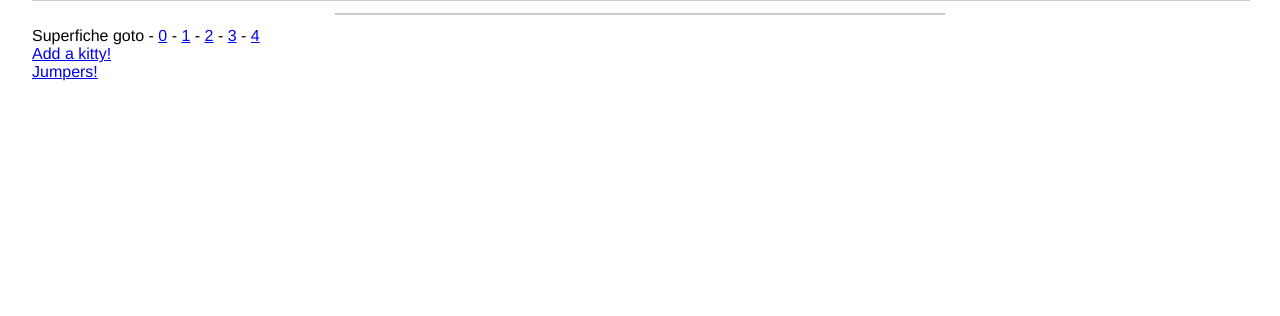
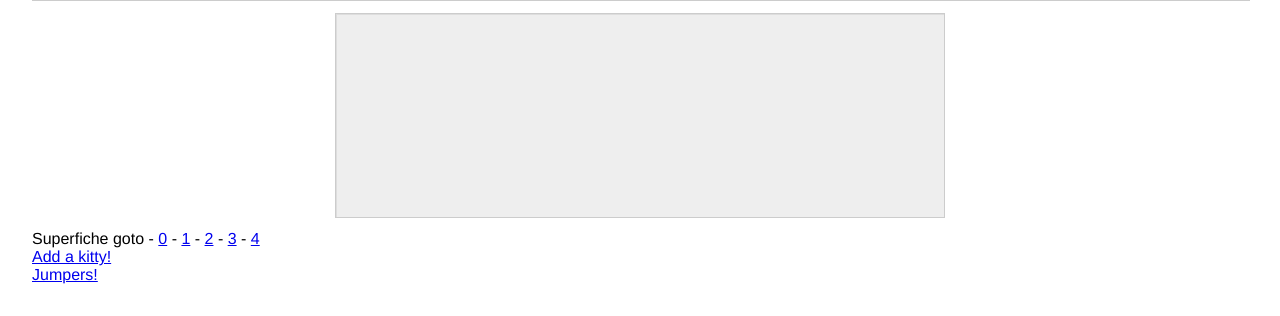
Before and after one commit to jde/fiche, a plain HTML site: page demo/index.html in a window 1280 px wide. Shown: the part 521-837 px from the top of the page. Before the commit the page ends 800 px from the top, so only its background shows below. Drawn offline with Linux system fonts and the light colour scheme.

Commit message:
Building out minimap scroller

```diff
--- a/demo/index.html
+++ b/demo/index.html
@@ -28,6 +28,11 @@
 			border: 1px solid #ccc;
 		}
 
+		.fiche-scroll-viewable {
+			border: 1px solid #ddd;
+			background-color: #eee;
+		}
+
 	</style>
 
 </head>
@@ -49,6 +54,8 @@
 	<img width="100" src="http://www.inf.aber.ac.uk/advisory/faqs/library/images/microfiche5.jpg" />
 
 	<script>
+
+		var f, fs;
 
 		var drawNav = function (f) {
 			$(".nav").html("Superfiche goto ");
@@ -80,11 +87,7 @@
 		};
 
 		$(function () {
-			f = new fiche('.viewport', {
-				scroll: {
-					e: $('.scroll')
-				}
-			});
+			f = new fiche('.viewport');
 
 			f.add('img', function (e, fiche) {
 					return Math.floor(Math.random() * 400);
@@ -96,6 +99,9 @@
 
 			drawNav(f);
 
+			fs = new ficheScroll($('.scroll'), f);
+
+
 		});
 
 
--- a/fiche-scroll.js
+++ b/fiche-scroll.js
@@ -1,4 +1,87 @@
 var ficheScroll = function (e, f, args) {
+
+	// cache the fiche
+	this.f = f;
+
+	// cache the jquery element
+	this.$e = $(e);
+	this.$e.css({
+		position: 'relative',
+		overflow: 'hidden'
+	});
+
+	this.$viewable = $('<div></div>');
+	this.$viewable.addClass('fiche-scroll-viewable');
+
+	this.$viewable.css({
+		position: 'absolute'
+	});
+
+	this.$e.append(this.$viewable);
+
+	// presets that existed before the element was a fiche-scroll
+	//  this allows the dev to set a height or width and have the ratio
+	//  work off of that
+	this.presets = {
+		height: this.$e.innerHeight(),
+		width: this.$e.innerWidth()
+	};
+
+	this.conform();
+
+	$(this.f).on('surface', {'this': this}, this.conform);
+
+};
+
+// make the scroll element conform to the fiche
+ficheScroll.prototype.conform = function (e) {
+
+	var self = this;
+	if (e && typeof e.data !== 'undefined') {
+		self = e.data.this;
+	}
+
+	// if width preset, go off that for the size
+	if (self.presets.width) {
+		self.width = self.$e.innerWidth();
+		self.height = self.width / self.f.surfaceSize().aspect;
+	}
+
+	// if width preset, go off that for the size
+	if (self.presets.height) {
+		self.height = self.$e.innerHeight();
+		self.height = self.height * self.f.surfaceSize().aspect;
+	}
+
+	self.$e.css({
+		width: self.width,
+		height: self.height
+	});
+
+	self.drawViewable(self);
+
+};
+
+// draw the viewable area box in the scroller
+ficheScroll.prototype.drawViewable = function (self) {
+
+	var surfaceSize = this.f.surfaceSize(),
+		viewportSize = this.f.viewportSize(),
+		ratio = viewportSize.height / surfaceSize.height,
+		viewableHeight = this.height * ratio,
+		viewableWidth = this.width * ratio,
+		viewableTop,
+		viewableLeft;
+
+	this.$viewable.height = viewableHeight;
+	this.$viewable.width = viewableWidth;
+
+	this.$viewable.css({
+		height: viewableHeight,
+		width: viewableWidth,
+		top: viewableTop,
+		left: viewableLeft
+	});
 
 
 
--- a/fiche.js
+++ b/fiche.js
@@ -42,6 +42,10 @@ var fiche = function (e, args) {
 	// prep item container
 	this.items = [];
 
+	var that = this;
+	this.triggerSurface = function () {
+		$(that).trigger('surface');
+	};
 
 };
 
@@ -94,7 +98,7 @@ fiche.prototype.goto = function (id) {
 	this.$surface.animate({
 		top: top + 'px',
 		left: left + 'px'
-	});
+	}, 200, null, this.triggerSurface);
 
 	return this;
 
@@ -165,6 +169,8 @@ fiche.prototype.add = function (view, top, left) {
 
 	this.inject(item);
 
+	this.triggerSurface();
+
 	return this;
 
 };
@@ -203,7 +209,7 @@ fiche.prototype.getBy = function (attr, value) {
 // the surface is a concept defined by it's items
 //  to find the height and width we need to scan for the top left
 //  and bottom right pixels
-fiche.prototype.getSurfaceSize = function () {
+fiche.prototype.surfaceSize = function () {
 
 	var top = null, left = null,
 		bottom = null, right = null,
@@ -248,6 +254,20 @@ fiche.prototype.getSurfaceSize = function () {
 
 };
 
+fiche.prototype.viewportSize = function () {
+
+	var height = this.$viewport.innerHeight(),
+		width = this.$viewport.innerWidth(),
+		aspect = width / height;
+
+	return {
+		height: height,
+		width: width,
+		aspect: aspect
+	};
+
+};
+
 fiche.prototype.updateBy = function (attr, value, top, left) {
 
 	var item = this.getBy(attr, value);
```
